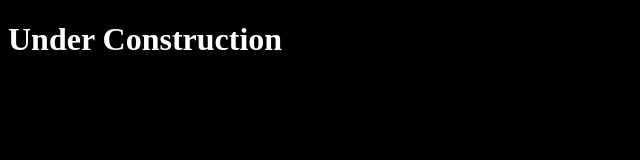
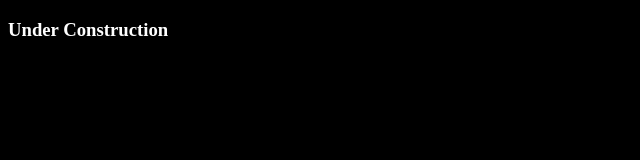
Before and after one commit to pinguxor/pinguxor.github.io, a plain HTML site: page index.html in a window 1280 px wide. Shown: the whole page, without its empty margins (0-640 px from the left). Drawn offline with Linux system fonts and the light colour scheme.

Commit message:
Update index.html

```diff
--- a/index.html
+++ b/index.html
@@ -9,5 +9,5 @@
   </style>
 </head>
 <body>
-  <h1>Under Construction</h1>
+  <h3>Under Construction</h3>
 </body>
```
